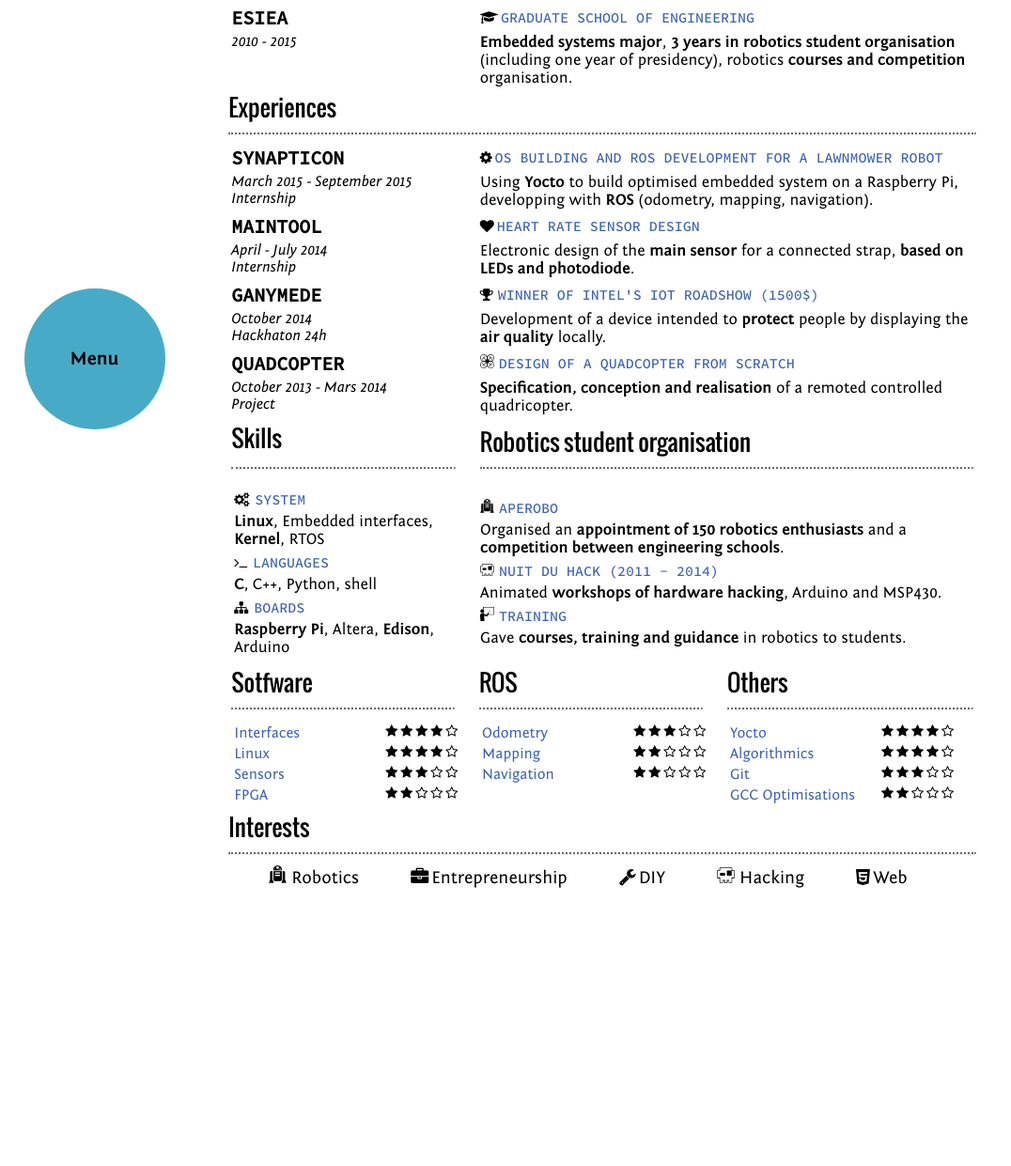
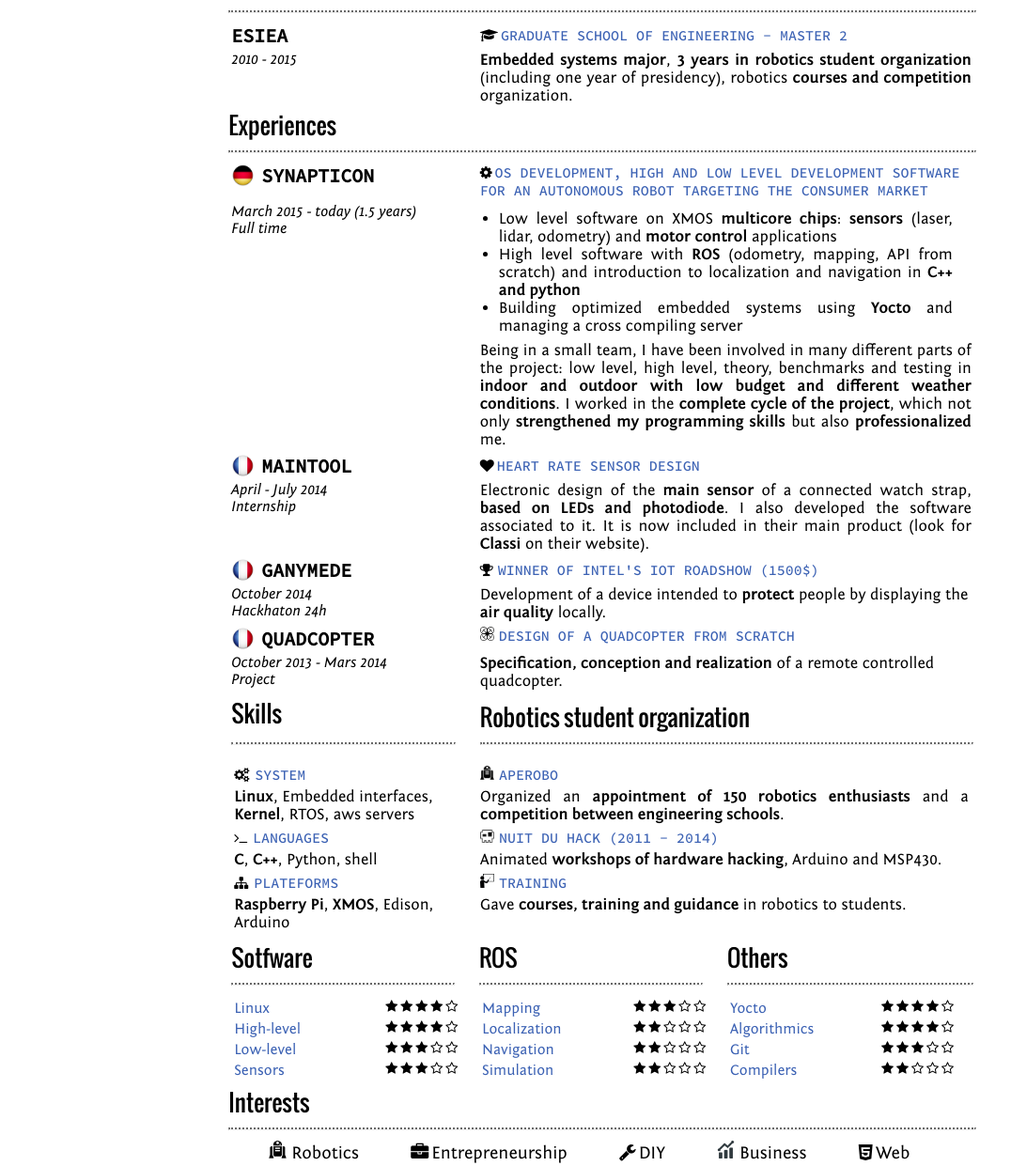
Before and after one commit to Minipada/Others, a plain HTML site: page Personnal Website/EN/index.html in a window 1280 px wide. Shown: the part 293-1534 px from the top of the page at 94% size, without its empty margins (0-1076 px from the left). Before the commit the page ends 1241 px from the top, so only its background shows below. Drawn offline with Linux system fonts and the light colour scheme.

Commit message:
:wrench: updates content with Synapticon experience

```diff
--- a/Personnal Website/EN/index.html
+++ b/Personnal Website/EN/index.html
@@ -65,13 +65,13 @@ COPY RESPECTING THE LICENCE OR YOU WILL BE EXTERMINATED !!!
 <a id="menu_button" href="../index.html" class="go_back_button">Menu</a>
 
 <!-- JS Functions -->
-<script src="js/my_functions.js"></script>
+<script src="js/hide_menu_button_local.js"></script>
 
 <!-- Part 1 : Intro-->
 	<table >
 		<tr>
 			<td class="big_title left_column"><a>David Bensoussan</a></td>
-			<td class="big_title">Embedded Systems Engineer</td>
+			<td class="big_title">Embedded Systems Engineer / Roboticist</td>
 		</tr>
 		<tr>
 			<td>
@@ -98,12 +98,12 @@ COPY RESPECTING THE LICENCE OR YOU WILL BE EXTERMINATED !!!
 						<td>
 							<a class="black font_awesome_title"><p15></p15></a>
 						</td>
-					    <td class="contact_icon text_bold blue"><a>Filderstadt, Germany</a></td>
+					    <td class="contact_icon text_bold blue"><a>Stuttgart, Germany</a></td>
 					</tr>
 				</table>
 			</td>
 		 	<td colspan="2" class="text"><hr class="dotted_line"></hr>
-			 Soon graduated, I am able to develop <a class="text_bold">embedded solutions</a>. I like optimised conception, <a class="text_bold">smart and efficient work</a>. Most of my projects are focused on <a class="text_bold">embedded systems programming for robots</a> and Internet of Things. I am currently at <a class="text_bold">Synapticon</a> for an internship until september and <a class="text_bold">looking for a full time position after it</a>.
+			 Recently graduated, I am able to develop <a class="text_bold">embedded solutions</a>. I like optimized conception, <a class="text_bold">smart and efficient work</a>. My projects are focused on embedded systems programming for <a class="text_bold">robots</a> and <a class="text_bold">Internet of Things</a>. I am currently at <a class="text_bold">Synapticon</a> since a year and half working on a two wheeled <a class="text_bold">autonomous robot targeting the consumer market</a> on high and low level software.
 			</td>
 		</tr>
 	</table>
@@ -114,11 +114,11 @@ COPY RESPECTING THE LICENCE OR YOU WILL BE EXTERMINATED !!!
 		<table class="full " >
 			<tr class="full">
 				<td class="school_company left_column"><a class="color-inherit">ESIEA</td>
-				<td class="work_post blue"><p14></p14>Graduate school of Engineering</td>
+				<td class="work_post blue"><p14></p14>Graduate school of Engineering - Master 2</td>
 			</tr>
 			<tr>
 				<td class="work_dates left_column">2010 - 2015</td>
-				<td class="work_description"><a class="text_bold">Embedded systems major</a>, <a class="text_bold">3 years in robotics student organisation</a> (including one year of presidency), robotics <a class="text_bold">courses and competition</a> organisation.</td>
+				<td class="work_description text"><a class="text_bold">Embedded systems major</a>, <a class="text_bold">3 years in robotics student organization</a> (including one year of presidency), robotics <a class="text_bold">courses and competition</a> organization.</td>
 			</tr>
 		</table>
 
@@ -127,28 +127,34 @@ COPY RESPECTING THE LICENCE OR YOU WILL BE EXTERMINATED !!!
 	<hr class="dotted_line"></hr>
 		<table class="full">
 			<tr class="full">
-				<td class="work_company left_column"><a class="color-inherit">Synapticon</td>
-				<td class="work_post blue"><p24></p24>OS building and ROS development for a lawnmower robot
+				<td class="work_company left_column"><img class="flag" src="img/flag_germany.png" ><a class="color-inherit">Synapticon</td>
+				<td class="work_post blue"><p24></p24>OS development, high and low level development software for an autonomous robot targeting the consumer market
 				</td>
 			</tr>
 			<tr>
-				<td class="work_dates left_column">March 2015 - September 2015<br />Internship</td>
-				<td class="work_description">Using <a class="text_bold">Yocto</a> to build optimised embedded system on a Raspberry Pi, developping with <a class="text_bold">ROS</a> (odometry, mapping, navigation).</td>
+				<td class="work_dates left_column">March 2015 - today (1.5 years)<br />Full time</td>
+				<td class="work_description text">
+					<ul class="list_same_vertical_position">
+					<li>Low level software on XMOS <a class="text_bold">multicore chips</a>: <a class="text_bold">sensors</a> (laser, lidar, odometry) and <a class="text_bold">motor control</a> applications</li>
+					<li>High level software with <a class="text_bold">ROS</a> (odometry, mapping, API from scratch) and introduction to localization and navigation in <a class="text_bold">C++ and python</a></li>
+					<li>Building optimized embedded systems using <a class="text_bold">Yocto</a> and managing a cross compiling server</li>
+					</ul>
+				Being in a small team, I have been involved in many different parts of the project: low level, high level, theory, benchmarks and testing in <a class="text_bold">indoor and outdoor with low budget and different weather conditions</a>. I worked in the <a class="text_bold">complete cycle of the project</a>, which not only <a class="text_bold">strengthened my programming skills</a> but also <a class="text_bold">professionalized</a> me.</td>
 			</tr>
 		</table>
 		<table class="full">
 			<tr class="full">
-				<td class="work_company left_column"><a class="color-inherit">MainTool</td>
+				<td class="work_company left_column"><img class="flag" src="img/flag_france.png" ><a class="color-inherit">MainTool</td>
 				<td class="work_post blue"><p11></p11>Heart rate sensor design</td>
 			</tr>
 			<tr>
 				<td class="work_dates left_column">April - July 2014<br />Internship</td>
-				<td class="work_description">Electronic design of the <a class="text_bold">main sensor</a> for a connected strap, <a class="text_bold">based on LEDs and photodiode</a>.</td>
+				<td class="work_description text">Electronic design of the <a class="text_bold">main sensor</a> of a connected watch strap, <a class="text_bold">based on LEDs and photodiode</a>. I also developed the software associated to it. It is now included in their main product (look for <a class="text_bold">Classi</a> on their website).</td>
 			</tr>
 		</table>
 		<table class="full">
 			<tr class="full">
-				<td class="work_company left_column"><a class="color-inherit">Ganymede</td>
+				<td class="work_company left_column"><img class="flag" src="img/flag_france.png" ><a class="color-inherit">Ganymede</td>
 				<td class="work_post blue"><p12></p12>Winner of Intel's IoT Roadshow (1500$)</td>
 			</tr>
 			<tr>
@@ -158,13 +164,13 @@ COPY RESPECTING THE LICENCE OR YOU WILL BE EXTERMINATED !!!
 		</table>
 		<table class="full" >
 			<tr class="full">
-				<td class="work_company left_column"><a class="color-inherit">Quadcopter</td>
-				<td class="work_post blue"><img class="quadcopter" src="img/quadcopter-icon.png" >Design of a quadcopter from scratch
+				<td class="work_company left_column"><img class="flag" src="img/flag_france.png" ><a class="color-inherit">Quadcopter</td>
+				<td class="work_post blue text"><img class="quadcopter" src="img/quadcopter-icon.png" >Design of a quadcopter from scratch
 				</td>
 			</tr>
 			<tr>
 				<td class="work_dates left_column">October 2013 - Mars 2014<br />Project</td>
-				<td class="work_description blue"><a class="text_bold">Specification, conception and realisation</a> of a remoted controlled quadricopter.</td>
+				<td class="work_description blue"><a class="text_bold">Specification, conception and realization</a> of a remote controlled quadcopter.</td>
 			</tr>
 		</table>
 
@@ -177,7 +183,7 @@ COPY RESPECTING THE LICENCE OR YOU WILL BE EXTERMINATED !!!
 					Skills</a><hr class="dotted_line big_title"></hr>
 				</td>
 				<td><a class="big_title">
-					Robotics student organisation</a><hr class="dotted_line"></hr>
+					Robotics student organization</a><hr class="dotted_line"></hr>
 				</td>
 			</tr>
 		</table>
@@ -189,7 +195,7 @@ COPY RESPECTING THE LICENCE OR YOU WILL BE EXTERMINATED !!!
 							<td class="work_post left_column blue"><p20 class="skills_padding"></p20>System</td>
 						</tr>
 						<tr>
-							<td class="project_description full left_column"><a class="text_bold">Linux</a>, Embedded interfaces, <a class="text_bold">Kernel</a>, RTOS
+							<td class="project_description full left_column"><a class="text_bold">Linux</a>, Embedded interfaces, <a class="text_bold">Kernel</a>, RTOS, aws servers
 							</td>
 						</tr>
 					</table>
@@ -200,29 +206,29 @@ COPY RESPECTING THE LICENCE OR YOU WILL BE EXTERMINATED !!!
 						</tr>
 						<tr>
 							<td class="project_description full left_column">
-								<a class="text_bold">C</a>, C++, Python, shell
+								<a class="text_bold">C</a>, <a class="text_bold">C++</a>, Python, shell
 							</td>
 						</tr>
 					</table>
 					<table>
 						<tr>
-							<td class="work_post left_column blue"><p22 class="skills_padding"></p22>Boards</td>
+							<td class="work_post left_column blue"><p22 class="skills_padding"></p22>Plateforms</td>
 						</tr>
 						<tr>
-							<td class="project_description full left_column"><a class="text_bold">Raspberry Pi</a>, Altera, <a class="text_bold">Edison</a>, Arduino
+							<td class="project_description full left_column"><a class="text_bold">Raspberry Pi</a>, <a class="text_bold">XMOS</a>, Edison, Arduino
 							</td>
 						</tr>
 					</table>
 				</td>
 
 	<!-- PART 5 : Robotics Student Organization -->
-				<td class = "events">
+				<td class="robotics_student_association">
 					<table>
 						<tr>
 							<td class="project blue"><img class="event_img" src="img/robot.png" ></img><a class="volunteering_name">Aperobo</a></td>
 						</tr>
 						<tr>
-							<td class="project_description full ">Organised an <a class="text_bold">appointment of 150 robotics enthusiasts</a> and a <a class="text_bold">competition between engineering schools</a>.
+							<td class="project_description full text">Organized an <a class="text_bold">appointment of 150 robotics enthusiasts</a> and a <a class="text_bold">competition between engineering schools</a>.
 							</td>
 						</tr>
 					</table>
@@ -268,15 +274,21 @@ COPY RESPECTING THE LICENCE OR YOU WILL BE EXTERMINATED !!!
 				<td style="vertical-align:top">
 				<table>
 					<tr>
-						<td class="oneskill blue">Interfaces
+						<td class="oneskill blue">Linux
 						</td>
 						<td><a class="font_awesome_skills"><p8></p8><p8></p8><p8></p8><p8></p8><p9></p9></a>
 					    </td>
 					</tr>
 					<tr>
-						<td class="oneskill blue">Linux
+						<td class="oneskill blue">High-level
 						</td>
 						<td><a class="font_awesome_skills"><p8></p8><p8></p8><p8></p8><p8></p8><p9></p9></a>
+					    </td>
+					</tr>
+					<tr>
+						<td class="oneskill blue">Low-level
+						</td>
+						<td><a class="font_awesome_skills"><p8></p8><p8></p8><p8></p8><p9></p9><p9></p9></a>
 					    </td>
 					</tr>
 					<tr>
@@ -285,30 +297,30 @@ COPY RESPECTING THE LICENCE OR YOU WILL BE EXTERMINATED !!!
 						<td><a class="font_awesome_skills"><p8></p8><p8></p8><p8></p8><p9></p9><p9></p9></a>
 					    </td>
 					</tr>
-					<tr>
-						<td class="oneskill blue">FPGA
-						</td>
-						<td><a class="font_awesome_skills"><p8></p8><p8></p9><p9><p9></p9><p9></p9></a>
-					    </td>
-					</tr>
 				</table>
 				</td>
 				<td style="vertical-align:top">
 				<table>
 					<tr>
-						<td class="oneskill blue">Odometry
+						<td class="oneskill blue">Mapping
 						</td>
 						<td><a class="font_awesome_skills"><p8></p8><p8></p8><p8></p8><p9></p9><p9></p9></a>
 					    </td>
 					</tr>
 					<tr>
-						<td class="oneskill blue">Mapping
+						<td class="oneskill blue">Localization
 						</td>
 						<td><a class="font_awesome_skills"><p8></p8><p8></p8><p9></p9><p9></p9><p9></p9></a>
 					    </td>
 					</tr>
 					<tr>
 						<td class="oneskill blue">Navigation
+						</td>
+						<td><a class="font_awesome_skills"><p8></p8><p8></p8><p9></p9><p9></p9><p9></p9></a>
+					    </td>
+					</tr>
+					<tr>
+						<td class="oneskill blue">Simulation
 						</td>
 						<td><a class="font_awesome_skills"><p8></p8><p8></p8><p9></p9><p9></p9><p9></p9></a>
 					    </td>
@@ -337,7 +349,7 @@ COPY RESPECTING THE LICENCE OR YOU WILL BE EXTERMINATED !!!
 					    </td>
 					</tr>
 					<tr>
-						<td class="oneskill blue">GCC Optimisations
+						<td class="oneskill blue">Compilers
 						</td>
 						<td><a class="font_awesome_skills"><p8></p8><p8></p8><p9></p9><p9></p9><p9></p9></a>
 					    </td>
@@ -356,7 +368,8 @@ COPY RESPECTING THE LICENCE OR YOU WILL BE EXTERMINATED !!!
 				<a class="padding_right-20 padding_left-20"><img class="interest_img" src="img/robot.png" >Robotics</a>
 				<a class="padding_right-20"><p15></p15>Entrepreneurship</a>
 				<a class="padding_right-20"><p17></p17>DIY</a>
-				<a class="padding_right-20"><img class="interest_img" src="img/hack.png" >Hacking</a>
+				<!-- <a class="padding_right-20"><img class="interest_img" src="img/hack.png" >Hacking</a> -->
+				<a class="padding_right-20"><img class="interest_img" src="img/marketing.png" >Business</a>
 				<a class="padding_right-20"><p19></p19>Web</a>
 			</td>
 		</tr>
```
Also changed, not shown: Personnal Website/FR/index.html (+49 -37 lines), Personnal Website/index.html (+7 -5 lines).
